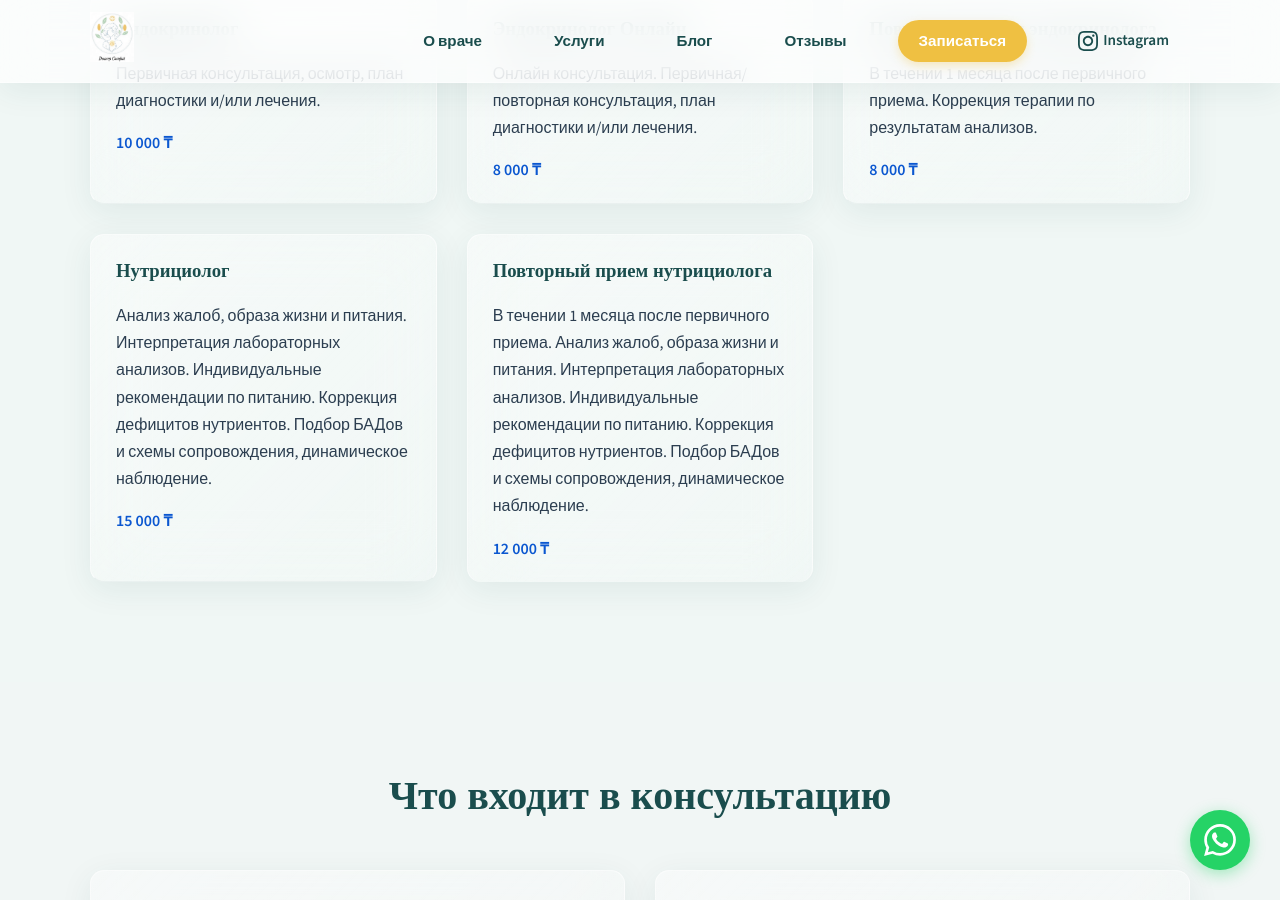
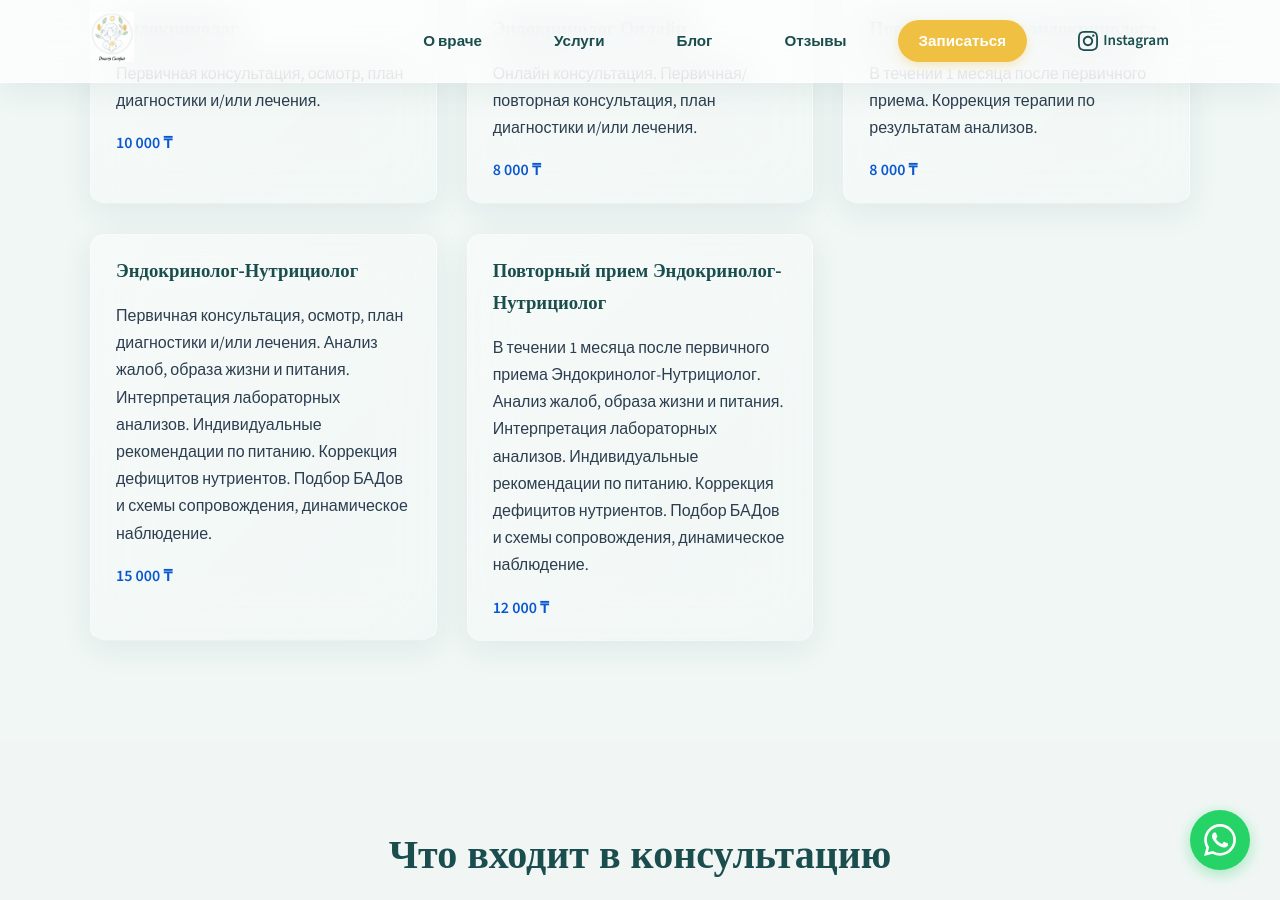
Before and after one commit to gosubv/doctorstafij, a Jekyll site: the page built from index.md, in a window 1280 px wide and 900 px high, scrolled down 3392 px. Built offline with Jekyll 4.4.1, drawn with Linux system fonts in a browser that asks for light colours; some of the changed text lies outside the part shown.

Commit message:
Change calendar and change services description.

```diff
--- a/_data/calendar.yml
+++ b/_data/calendar.yml
@@ -1,10 +1,10 @@
 - date: "2026-02-02"
   time: "13:00 - 17:00"
-  is_off: false
+  is_off: true
   is_online: false
 - date: "2026-02-03"
   time: "15:00 - 19:30"
-  is_off: false
+  is_off: true
   is_online: false
 - date: "2026-02-04"
   time: "13:00 - 17:00"
--- a/_data/services.yml
+++ b/_data/services.yml
@@ -7,9 +7,9 @@
 - title: "Повторный прием эндокринолога"
   text: "В течении 1 месяца после первичного приема. Коррекция терапии по результатам анализов."
   price: "8 000 ₸"
-- title: "Нутрициолог"
-  text: "Анализ жалоб, образа жизни и питания. Интерпретация лабораторных анализов. Индивидуальные рекомендации по питанию. Коррекция дефицитов нутриентов. Подбор БАДов и схемы сопровождения, динамическое наблюдение."
+- title: "Эндокринолог-Нутрициолог"
+  text: "Первичная консультация, осмотр, план диагностики и/или лечения. Анализ жалоб, образа жизни и питания. Интерпретация лабораторных анализов. Индивидуальные рекомендации по питанию. Коррекция дефицитов нутриентов. Подбор БАДов и схемы сопровождения, динамическое наблюдение."
   price: "15 000 ₸"
-- title: "Повторный прием нутрициолога"
-  text: "В течении 1 месяца после первичного приема. Анализ жалоб, образа жизни и питания. Интерпретация лабораторных анализов. Индивидуальные рекомендации по питанию. Коррекция дефицитов нутриентов. Подбор БАДов и схемы сопровождения, динамическое наблюдение."
+- title: "Повторный прием Эндокринолог-Нутрициолог"
+  text: "В течении 1 месяца после первичного приема Эндокринолог-Нутрициолог. Анализ жалоб, образа жизни и питания. Интерпретация лабораторных анализов. Индивидуальные рекомендации по питанию. Коррекция дефицитов нутриентов. Подбор БАДов и схемы сопровождения, динамическое наблюдение."
   price: "12 000 ₸"
```
